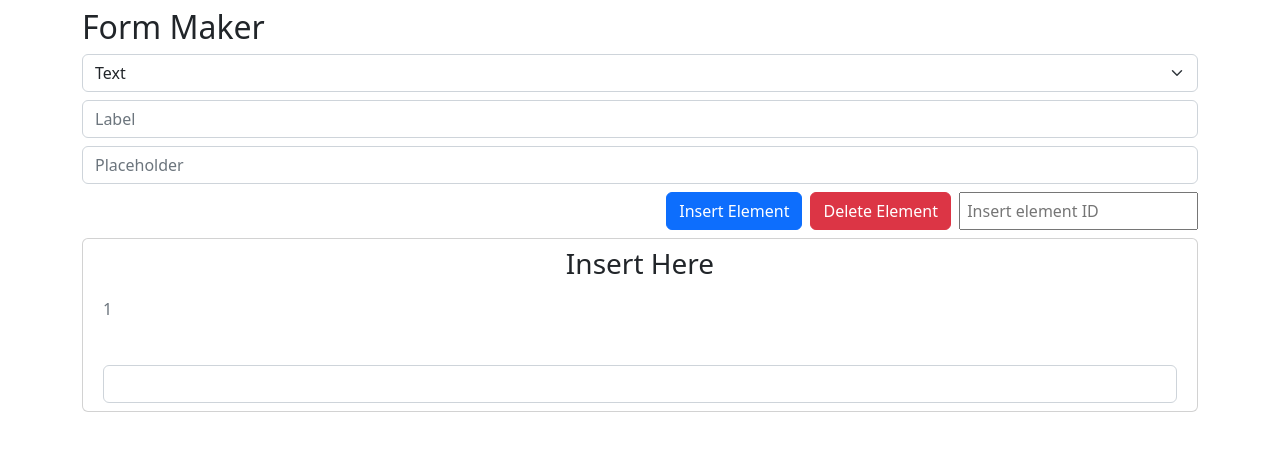
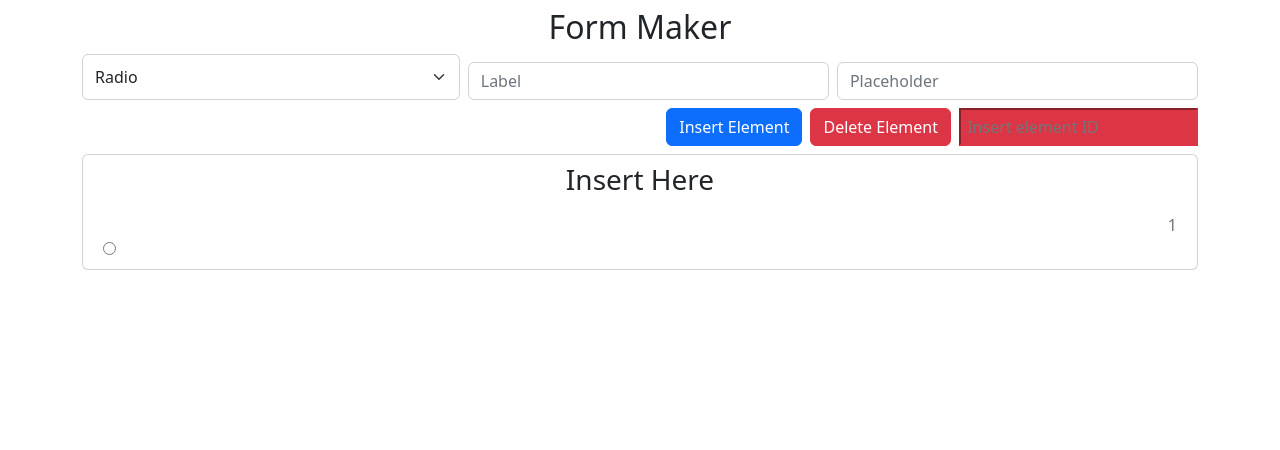
Before and after one commit to hiiirrrooo/form-maker, a plain HTML site: page index.html in a window 1280 px wide. Both pictures are taken after a click on the button "Insert Element". Drawn offline with nearby package versions, Linux system fonts and the light colour scheme.

Commit message:
last commit

```diff
--- a/index.html
+++ b/index.html
@@ -5,23 +5,26 @@
         <meta http-equiv="X-UA-Compatible" content="IE=edge">
         <meta name="viewport" content="width=device-width, initial-scale=1.0">
         <link rel="stylesheet" href="https://cdn.jsdelivr.net/npm/bootstrap@5.2.3/dist/css/bootstrap.min.css">
+        <link rel="stylesheet" href="style.css">
         <title>Form Maker</title>
     </head>
 
     <body>
         <div class="container">
-            <h2 class="mt-2">Form Maker</h2>
-            <select id="type" class="form-select">
-                <option value="text">Text</option>
-                <option value="radio">Radio</option>
-                <option value="button">Button</option>
-            </select>
-            <input type="text" id="label" class="form-control mt-2" placeholder="Label">
-            <input type="text" id="placeholder" class="form-control mt-2" placeholder="Placeholder">
+            <h2 class="mt-2 text-center">Form Maker</h2>
+            <div class="d-flex flex-row">
+                <select id="type" class="form-select">
+                    <option value="radio">Radio</option>
+                    <option value="button">Button</option>
+                    <option value="text">Text</option>
+                </select>
+                <input type="text" id="label" class="form-control mt-2 ms-2" placeholder="Label">
+                <input type="text" id="placeholder" class="form-control mt-2 ms-2" placeholder="Placeholder">
+            </div>
             <div class="d-flex flex-row justify-content-end mt-2">
                 <button onclick="ins()" id="insert" class="btn btn-primary">Insert Element</button>
                 <button onclick="del()" id="delete" class="btn btn-danger ms-2">Delete Element</button>
-                <input type="text" class="w-4/5 ms-2" placeholder=" Insert element ID" id="delID">
+                <input type="text" class="w-4/5 ms-2 border-danger bg-danger text-light" placeholder=" Insert element ID" id="delID">
             </div>
                 <div id="elements" class="card mt-2 p-2">
                     <h3 class="text-center">Insert Here</h3>
--- a/script.js
+++ b/script.js
@@ -20,17 +20,16 @@ const appendText = (label = "No label", placeholder = "No placeholder", counter)
     let dl = document.createElement('div')
     dl.setAttribute('class', 'container-fluid mt-2')
     dl.setAttribute('id', counter)
-    let il = document.createElement('p')
-    il.setAttribute('class', 'text-right text-secondary')
+    let il = document.createElement('div')
+    il.setAttribute('class', 'text-right text-secondary d-flex flex-row justify-content-end')
     il.textContent = counter
 
     let fl = document.createElement('form')
     fl.setAttribute('id', counter)
     fl.setAttribute('name', 'text')
 
-    let al = document.createElement('label')
-    al.setAttribute('for', nwlabel)
-    al.setAttribute('class','h2 ms-2')
+    let al = document.createElement('div')
+    al.setAttribute('class','h4 ms-2 w-25')
     al.setAttribute('name', nwlabel)
     al.textContent = label
 
@@ -41,8 +40,8 @@ const appendText = (label = "No label", placeholder = "No placeholder", counter)
     el.setAttribute('name', nwlabel)
 
     document.querySelector("#form").append(dl)
+    document.getElementById(counter).append(fl)
     document.getElementById(counter).append(il)
-    document.getElementById(counter).append(fl)
     document.getElementById(counter).append(al)
     document.getElementById(counter).append(el)
 }
@@ -52,6 +51,9 @@ const appendRadio = (label = "No label", placeholder = "No placeholder", counter
     let dl = document.createElement('div')
     dl.setAttribute('class', 'container-fluid mt-2')
     dl.setAttribute('id', counter)
+    let il = document.createElement('div')
+    il.setAttribute('class', 'text-right text-secondary d-flex flex-row justify-content-end')
+    il.textContent = counter
 
     let fl = document.createElement('form')
     fl.setAttribute('id', counter)
@@ -71,6 +73,7 @@ const appendRadio = (label = "No label", placeholder = "No placeholder", counter
 
     document.querySelector("#form").append(dl)
     document.getElementById(counter).append(fl)
+    document.getElementById(counter).append(il)
     document.getElementById(counter).append(el)
     document.getElementById(counter).append(al)
 }
@@ -80,6 +83,9 @@ const appendButton = (label = "No label", placeholder = "No placeholder", counte
     let dl = document.createElement('div')
     dl.setAttribute('class', 'container-fluid mt-2')
     dl.setAttribute('id', counter)
+    let il = document.createElement('div')
+    il.setAttribute('class', 'text-right text-secondary d-flex flex-row justify-content-end')
+    il.textContent = counter
 
     let fl = document.createElement('form')
     fl.setAttribute('id', counter)
@@ -98,6 +104,7 @@ const appendButton = (label = "No label", placeholder = "No placeholder", counte
 
     document.querySelector("#form").append(dl)
     document.getElementById(counter).append(fl)
+    document.getElementById(counter).append(il)
     document.getElementById(counter).append(al)
     document.getElementById(counter).append(el)
 }
```
